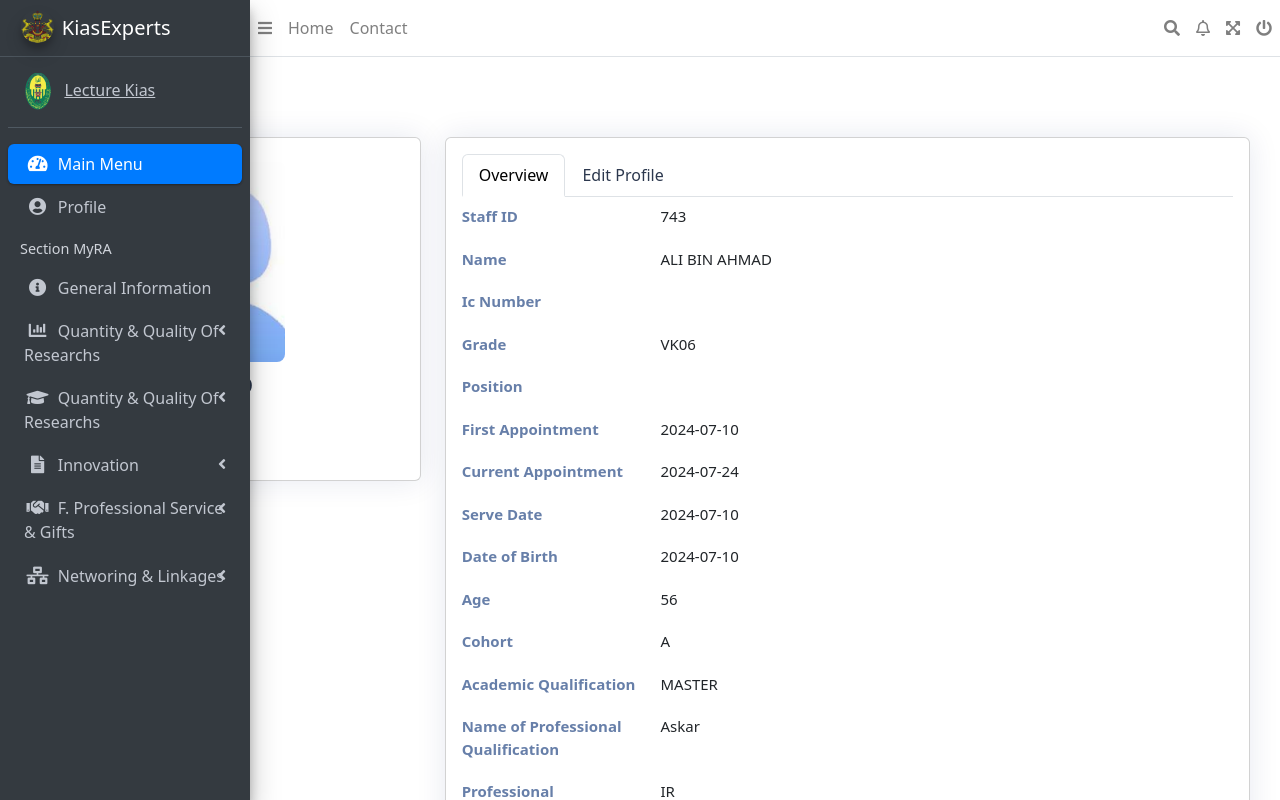
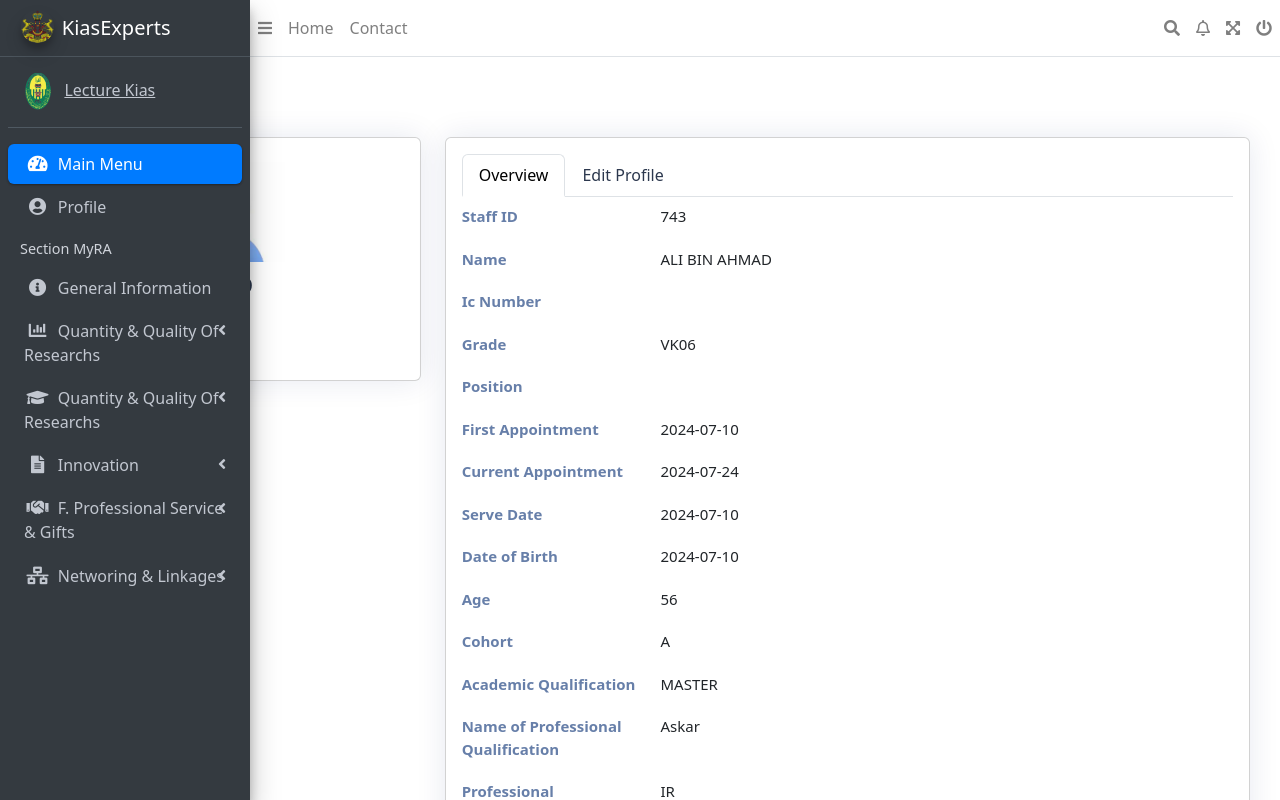
Before and after one commit to queain27/KiasExpert, a PHP site: page /pages/Lecture/Auth/profile.php in a window 1280 px wide. Shown: the top 800 px of the page. Run offline with PHP 8.4, Linux system fonts and the light colour scheme; a user stored in the database is signed in; data comes from the database, SQL or seed files in the repository; data that the repository does not hold is empty; some libraries are stand-ins or nearby versions.

Commit message:
fix page profile and staff

```diff
--- a/pages/Lecture/Auth/profile.php
+++ b/pages/Lecture/Auth/profile.php
@@ -128,30 +128,20 @@ mysqli_close($conn);
 
       <main id="main" class="main">
 
-      <style>
-    .portrait-img {
-        width: 200px; /* Set the desired width */
-        height: 200px; /* Set the desired height */
-        object-fit: cover; /* Maintains aspect ratio and covers the specified area */
-        border-radius: 8px; /* Optional: For rounded corners */
-    }
-</style>
 
 
 <section class="section profile">
     <div class="row">
     <div class="col-xl-4">
-        <div class="card">
-            <div class="card-body profile-card pt-4 d-flex flex-column align-items-center">
+    <div class="card">
+        <div class="card-body profile-card pt-4 d-flex flex-column justify-content-center align-items-center text-center">
             <img src="<?php echo empty($image) ? 'uploads/default.jpg' : 'uploads/' . $image; ?>" alt="Profile" id="previewAndUpdateImage" class="portrait-img">
-
-
             <h2><?php echo $staff_name; ?></h2>
             <br>
             <h2><?php echo $staff_id; ?></h2>
-            </div>
         </div>
     </div>
+</div>
 
 
 <div class="col-xl-8">
```
Also changed, not shown: pages/SectionA/addStaff.php (+7 -1 lines), pages/SectionA/editStaff.php (+8 -4 lines), pages/Lecture/Auth/uploads/nyomanpaul.jpeg (added).
